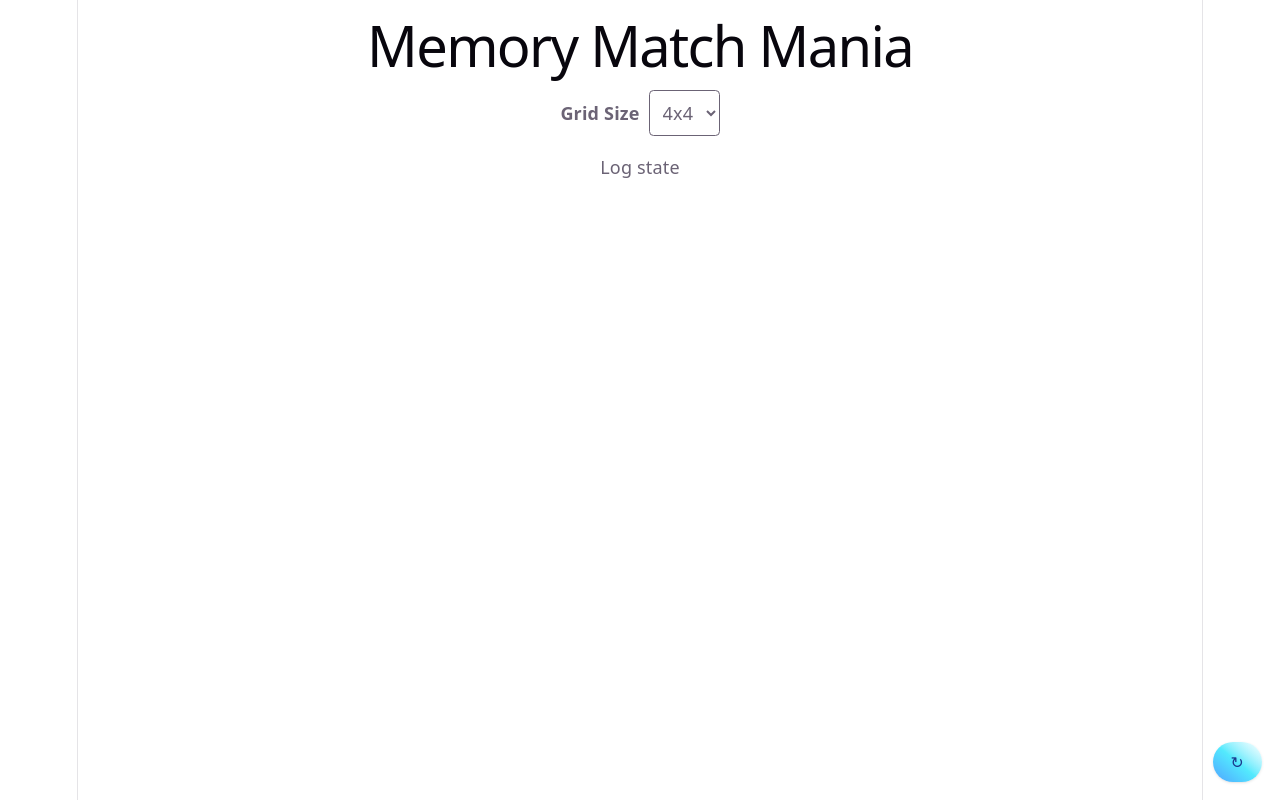
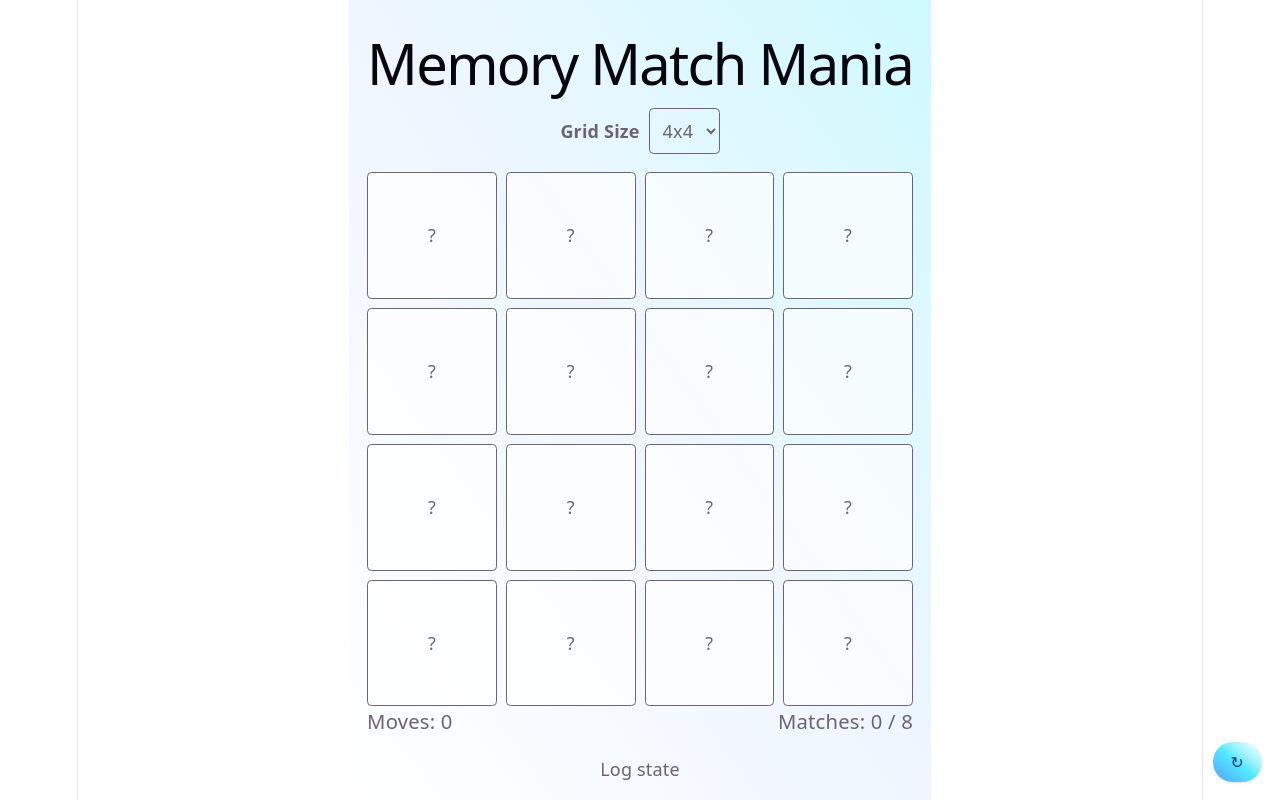
Before and after one commit to jvictorfranca/memory-match-mania, a React (Vite) app: page / in a window 1280 px wide. Built offline with nearby package versions, Linux system fonts and the light colour scheme.

Commit message:
add card and flipping logic

```diff
--- a/src/App.jsx
+++ b/src/App.jsx
@@ -7,6 +7,7 @@ import ScoreBoard from './components/ScoreBoard'
 import Settings from './components/Settings'
 import generateIcons from './utils/generateIcons'
 import shuffleDeck from './utils/shuffleDeck'
+import Graffiti from './components/Graffiti'
 
 function App() {
 
@@ -40,14 +41,21 @@ function App() {
   }
 
   return (
-    <div>
+    <div className="h-screen flex flex-col p-4 pax-w-screen-md mx-auto bg-gradient-to-bl from-cyan-100 via-blue-50 to-white">
       <h1>Memory Match Mania</h1>
 
 
       <ResetButton onReset = {() => {reInitializeGame(gridSize)}}/>
-      <ScoreBoard />
-      <GameBoard />
       <Settings onGridChange={reInitializeGame}/>
+
+      <div className="flex-grow">
+
+        <GameBoard gridSize={gridSize} deck={deck} setMoves={setMoves} setMatches={setMatches} />
+      </div>
+
+      <ScoreBoard moves={moves} matches={matches} total={deck.length/2}/>
+
+      {matches === deck.length/2 && <Graffiti />}
 
       <button onClick={() => {console.log(deck)}}>Log state</button>
     </div>
--- a/src/components/Card.jsx
+++ b/src/components/Card.jsx
@@ -1,7 +1,21 @@
-const Card = () => {
+const Card = ({icon, key}) => {
     return (
-        <>
-        </>
+            <div key={key} className="w-full h-full cursor-pointer select-none">
+                <div className="relative w-full h-full">
+
+                    {/* Front*/}
+                    <div className="flex items-center justify-center bg-white/70 backdrop-blue-sm border-bkue-200 w-full h-full border rounded transition-colors duration-300 absolute inset-0 backface-hidden">
+                        ?
+                    </div>
+
+                    {/* Back */}
+                    <div className="flex items-center justify-center bg-blue-400 w-full h-full border rounded transition-colors duration-300 hover:bg-blue-500 absolute inset-0 backface-hidden rotate-y-180">
+                        {icon}
+                    </div>
+
+                </div>
+
+            </div>
     )
 }
 
--- a/src/components/GameBoard.jsx
+++ b/src/components/GameBoard.jsx
@@ -1,7 +1,12 @@
-const GameBoard = () => {
+import Card from "./Card"
+
+const GameBoard = ({gridSize, deck, setMoves, setMatches}) => {
     return (
-        <>
-        </>
+        <div className="grid gap-2 h-full" style={{gridTemplateColumns: `repeat(${gridSize},minmax(0, 1fr))`, gridTemplateRows: `repeat(${gridSize},1fr`}}>
+            {deck.map((icon, i) => (
+                <Card key={i} icon={icon} />
+            ))}
+        </div>
     )
 }
 
--- a/src/components/Graffiti.jsx
+++ b/src/components/Graffiti.jsx
@@ -1,7 +1,10 @@
 const Graffiti = () => {
     return (
-        <>
-        </>
+        <div className="fixe inset-0 flex items-center justify-center z-50 pointer-events-none">
+            <div className="text-6xl sm:text-8xl font-black bg-clip-text text-transparent bg-gradient-to-r from-yellow-300 via-pink-400 to-red-500 drop-shadow-lg shadow-black animate-bounce">
+                You Win!
+            </div>
+        </div>
     )
 }
 
--- a/src/components/ScoreBoard.jsx
+++ b/src/components/ScoreBoard.jsx
@@ -1,7 +1,9 @@
-const ScoreBoard = () => {
+const ScoreBoard = ({moves, matches, total}) => {
     return (
-        <>
-        </>
+        <div className="mb-4 flex justify-between text-lg">
+            <span>Moves: {moves}</span>
+            <span>Matches: {matches} / {total}</span>
+        </div>
     )
 }
 
--- a/src/index.css
+++ b/src/index.css
@@ -109,3 +109,12 @@ code {
   padding: 4px 8px;
   background: var(--code-bg);
 }
+
+
+.backface-hidden {
+  backface-visibility: hidden;
+}
+
+.rotate-y-180 {
+  transform: rotateY(180deg)
+}
```
